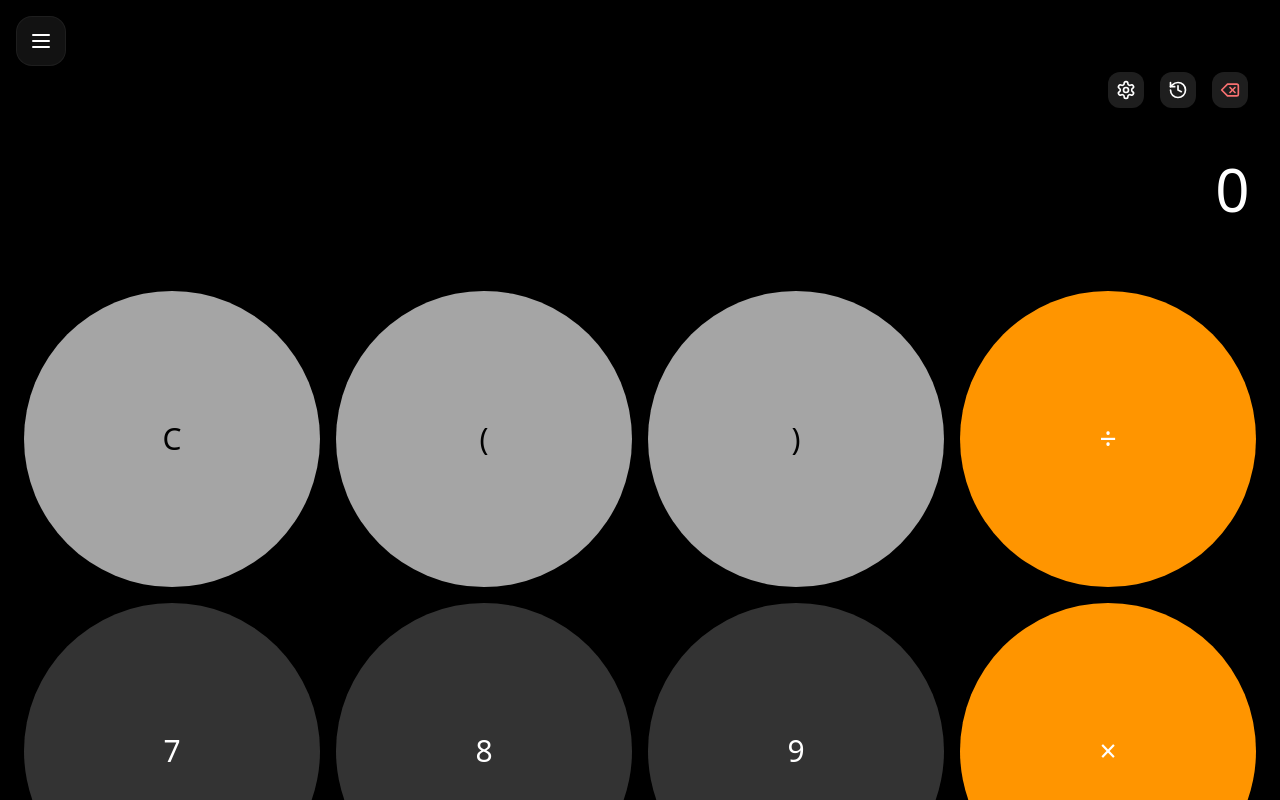
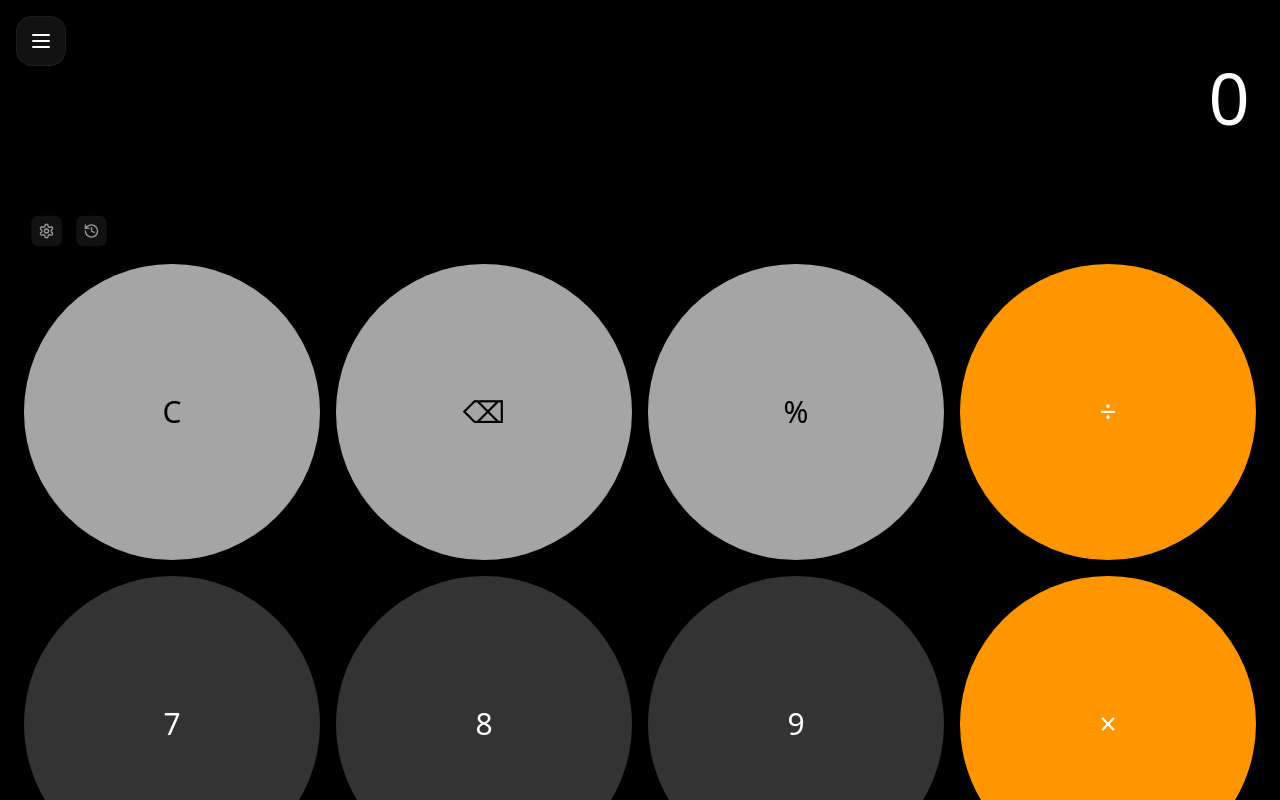
Before and after one commit to DestroyerRedax/Calculator-Pro, a React (Vite) app: page / in a window 1280 px wide. Built offline with nearby package versions, Linux system fonts and the light colour scheme.

Commit message:
Update Calculator.jsx

```diff
--- a/src/features/calculator/Calculator.jsx
+++ b/src/features/calculator/Calculator.jsx
@@ -1,6 +1,6 @@
 import React, { useState, useEffect } from 'react';
 import { motion, AnimatePresence } from 'framer-motion';
-import { Settings, History as HistIcon, Delete, Trash2 } from 'lucide-react';
+import { Settings, History as HistIcon, Trash2 } from 'lucide-react';
 import { useStore } from '../../store/useStore';
 
 export default function Calculator() {
@@ -12,70 +12,72 @@ export default function Calculator() {
   useEffect(() => {
     try {
       if (exp) {
-        let clean = exp.replace(/×/g, '*').replace(/÷/g, '/').replace(/sin/g, 'Math.sin').replace(/cos/g, 'Math.cos').replace(/tan/g, 'Math.tan').replace(/log/g, 'Math.log10').replace(/√/g, 'Math.sqrt').replace(/π/g, 'Math.PI').replace(/e/g, 'Math.E').replace(/\^/g, '**');
+        let clean = exp.replace(/×/g, '*').replace(/÷/g, '/').replace(/sin/g, 'Math.sin').replace(/cos/g, 'Math.cos').replace(/tan/g, 'Math.tan').replace(/log/g, 'Math.log10').replace(/√/g, 'Math.sqrt').replace(/π/g, 'Math.PI').replace(/e/g, 'Math.E').replace(/\^/g, '**').replace(/!/g, 'factorial');
+        // Simple Factorial Mapping
+        const factorial = (n) => (n <= 1 ? 1 : n * factorial(n - 1));
         setRes(String(eval(clean)));
       } else setRes('');
     } catch { setRes(''); }
   }, [exp]);
 
   const handle = (v) => {
-    if (v === '=') { if (res) { addHistory(`${exp} = ${res}`); setExp(res); setRes(''); } }
+    if (v === '=') { if (res && res !== 'Error') { addHistory(`${exp} = ${res}`); setExp(res); setRes(''); } }
     else if (v === 'C') { setExp(''); setRes(''); }
-    else if (v === '⌫') setExp(exp.slice(0, -1));
-    else setExp(exp + v);
+    else if (v === '⌫') { setExp(exp.slice(0, -1)); }
+    else { setExp(exp + v); }
   };
 
   const basicBtns = [
-    { l: 'C', t: 'f' }, { l: '(', t: 'f' }, { l: ')', t: 'f' }, { l: '÷', t: 'o' },
+    { l: 'C', t: 'f' }, { l: '⌫', t: 'f' }, { l: '%', t: 'f' }, { l: '÷', t: 'o' },
     { l: '7', t: 'n' }, { l: '8', t: 'n' }, { l: '9', t: 'n' }, { l: '×', t: 'o' },
     { l: '4', t: 'n' }, { l: '5', t: 'n' }, { l: '6', t: 'n' }, { l: '-', t: 'o' },
     { l: '1', t: 'n' }, { l: '2', t: 'n' }, { l: '3', t: 'n' }, { l: '+', t: 'o' },
     { l: '0', t: 'n', s: 2 }, { l: '.', t: 'n' }, { l: '=', t: 'o' }
   ];
 
-  const sciBtns = ['sin(', 'cos(', 'tan(', 'log(', 'ln(', '√(', '^', 'π', 'e'];
+  const sciBtns = ['sin(', 'cos(', 'tan(', 'log(', '√(', '^', 'π', 'e', '!', '(', ')'];
 
   return (
     <div className="h-full flex flex-col p-6 bg-black text-white relative">
-      {/* Top Controls Row */}
-      <div className="flex justify-end gap-4 pt-12 mb-4 px-2">
-        <button onClick={toggleScientific} className={`p-2 rounded-xl transition-all ${isScientific ? 'bg-dark-accent text-white' : 'bg-dark-surface'}`}><Settings size={20} /></button>
-        <button onClick={() => setShowHist(true)} className="p-2 bg-dark-surface rounded-xl"><HistIcon size={20} /></button>
-        <button onClick={() => handle('⌫')} className="p-2 bg-dark-surface rounded-xl text-red-400"><Delete size={20} /></button>
+      {/* Upper Display Area */}
+      <div className="flex-1 flex flex-col justify-end text-right px-2 pb-4">
+        <div className="text-xl opacity-30 h-6 mb-1">{history[0]?.split('=')[0] || ""}</div>
+        <div className="text-7xl font-light tracking-tight break-all leading-tight mb-2">{exp || "0"}</div>
+        <div className="text-4xl text-dark-accent font-bold opacity-80 h-12">{res ? `= ${res}` : ""}</div>
       </div>
 
-      <div className="flex-1 flex flex-col justify-end text-right px-2 mb-6">
-        <div className="text-xl opacity-30 h-6 mb-1">{history[0]?.split('=')[0] || ""}</div>
-        <div className="text-6xl font-light tracking-tight break-all mb-2 leading-tight">{exp || "0"}</div>
-        <div className="text-3xl text-dark-accent font-medium h-8">{res ? `= ${res}` : ""}</div>
+      {/* Mini Controls Row - Now positioned right above grid */}
+      <div className="flex justify-start gap-4 mb-4 px-2 opacity-60 scale-90 origin-left">
+        <button onClick={toggleScientific} className={`p-2 rounded-lg transition-all ${isScientific ? 'bg-dark-accent text-white' : 'bg-dark-surface'}`}><Settings size={18} /></button>
+        <button onClick={() => setShowHist(true)} className="p-2 bg-dark-surface rounded-lg"><HistIcon size={18} /></button>
       </div>
 
-      <div className="flex flex-col gap-3 pb-8">
+      <div className="flex flex-col gap-3 pb-6">
         {/* Scientific Row Toggle */}
         <AnimatePresence>
           {isScientific && (
-            <motion.div initial={{ height: 0, opacity: 0 }} animate={{ height: 'auto', opacity: 1 }} exit={{ height: 0, opacity: 0 }} className="grid grid-cols-3 gap-2 overflow-hidden mb-2">
+            <motion.div initial={{ height: 0, opacity: 0 }} animate={{ height: 'auto', opacity: 1 }} exit={{ height: 0, opacity: 0 }} transition={{ duration: 0.1 }} className="grid grid-cols-4 gap-2 overflow-hidden mb-2">
               {sciBtns.map(b => (
-                <button key={b} onClick={() => handle(b)} className="bg-white/5 py-3 rounded-2xl text-sm font-bold text-dark-muted">{b}</button>
+                <button key={b} onClick={() => handle(b)} className="bg-white/5 py-3 rounded-xl text-xs font-bold text-dark-muted active:bg-dark-accent active:text-white transition-none">{b}</button>
               ))}
             </motion.div>
           )}
         </AnimatePresence>
 
-        {/* Numeric Grid */}
+        {/* Numeric Grid - iOS Style Fixed */}
         <div className="grid grid-cols-4 gap-4">
           {basicBtns.map((b, i) => (
-            <motion.button key={i} whileTap={{ backgroundColor: '#fff', scale: 0.95 }} onClick={() => handle(b.l)}
+            <motion.button key={i} whileTap={{ backgroundColor: '#fff', scale: 0.95, transition: { duration: 0.05 } }} onClick={() => handle(b.l)}
               className={`flex items-center justify-center text-3xl font-medium ${b.s === 2 ? 'col-span-2 rounded-[50px] px-8 justify-start' : 'aspect-square rounded-full'} ${b.t === 'n' ? 'bg-dark-button' : b.t === 'o' ? 'bg-dark-accent' : 'bg-dark-muted text-black'}`}
             >{b.l}</motion.button>
           ))}
         </div>
       </div>
 
-      {/* History Popup */}
+      {/* History Drawer */}
       <AnimatePresence>
         {showHist && (
-          <motion.div initial={{ y: '100%' }} animate={{ y: 0 }} exit={{ y: '100%' }} transition={{ duration: 0.15 }} className="fixed inset-0 z-50 bg-black p-8 pt-20 flex flex-col">
+          <motion.div initial={{ y: '100%' }} animate={{ y: 0 }} exit={{ y: '100%' }} transition={{ duration: 0.1 }} className="fixed inset-0 z-50 bg-black p-8 pt-20 flex flex-col">
             <div className="flex justify-between items-center mb-10"><h3 className="text-2xl font-bold">History</h3><div className="flex gap-6 items-center"><Trash2 onClick={clearHistory} className="text-red-500" /><button onClick={() => setShowHist(false)} className="text-dark-accent font-bold">Done</button></div></div>
             <div className="flex-1 overflow-y-auto space-y-4 no-scrollbar">{history.map((h, i) => <div key={i} className="text-right border-b border-white/5 pb-4"><div className="opacity-40">{h.split('=')[0]}</div><div className="text-2xl font-bold text-dark-accent">{h.split('=')[1]}</div></div>)}</div>
           </motion.div>
```
